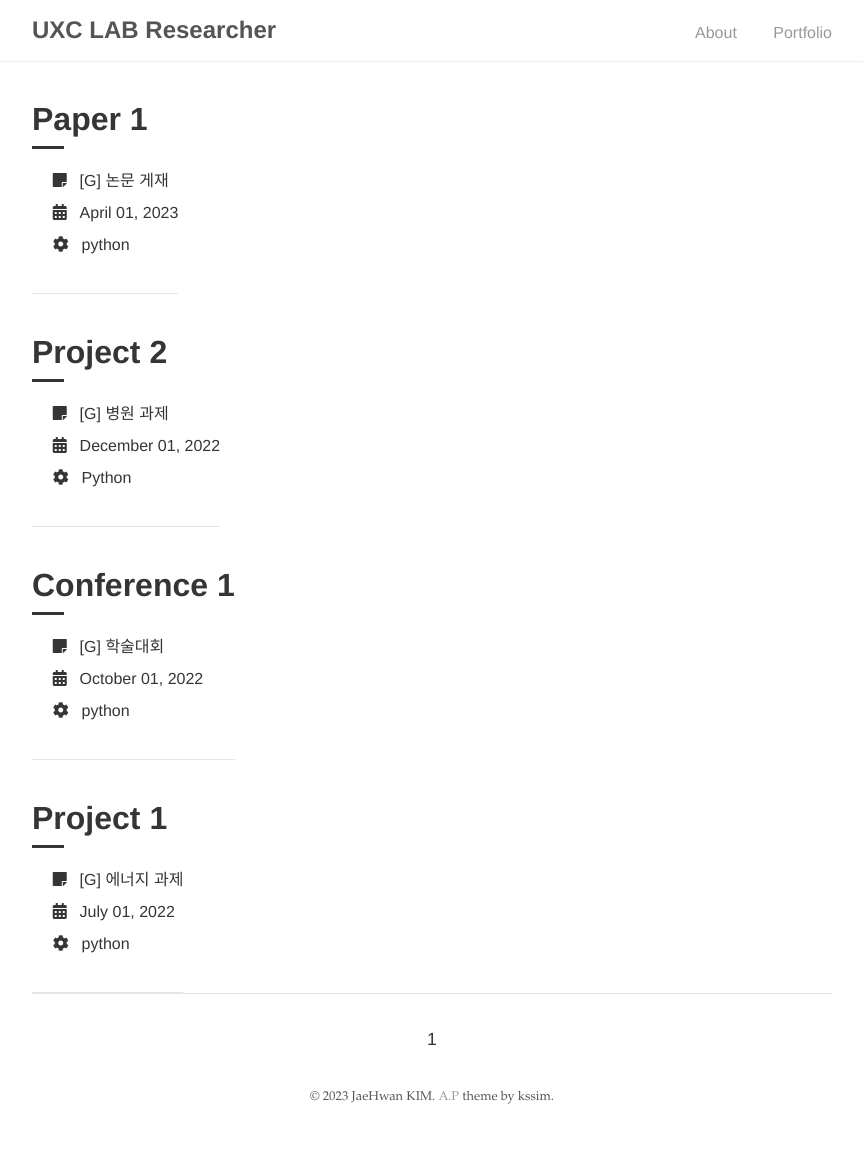
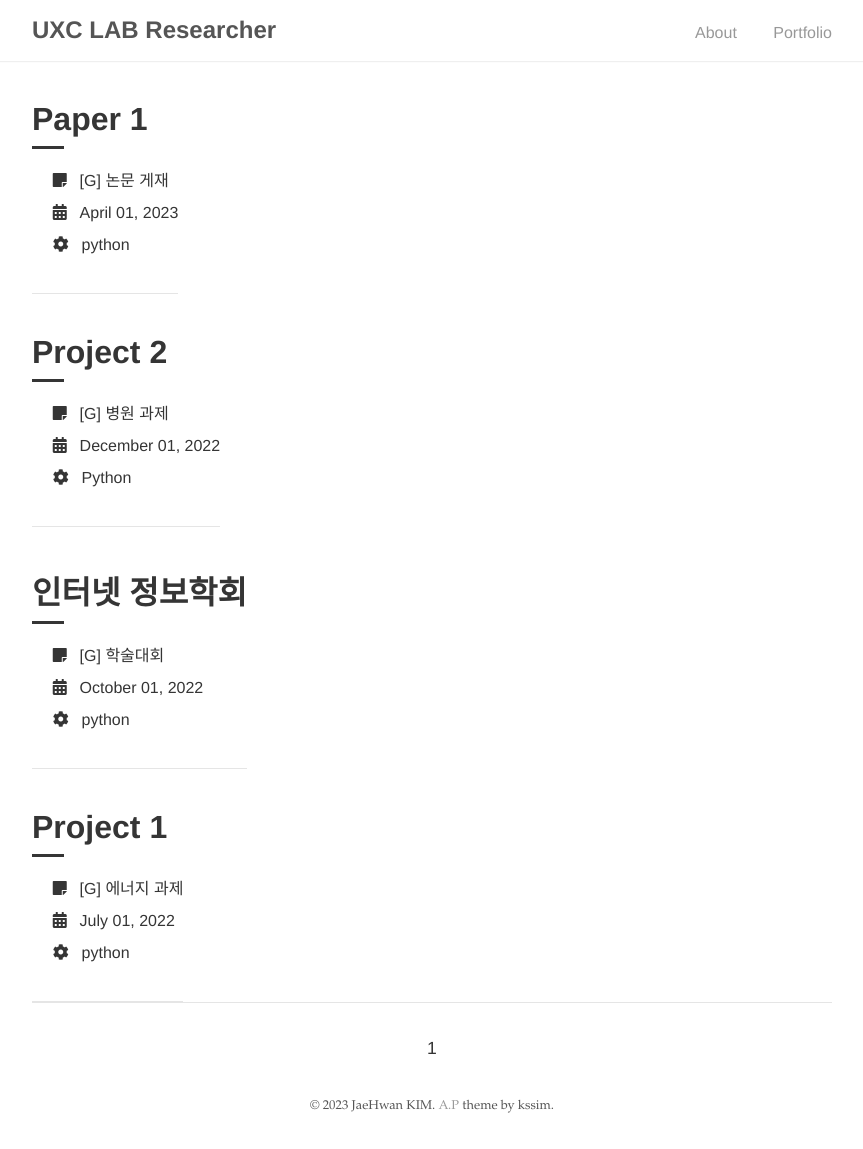
Before and after one commit to kjhwan98/kjhwan98.github.io, a Jekyll site: the page built from portfolio/index.html, in a window 1280 px wide. Shown: the whole page, without its empty margins (208-1071 px from the left). Built offline with Jekyll 4.4.1, drawn with Linux system fonts in a browser that asks for light colours; the list of posts is cut into pages by our own code.

Commit message:
Update 2022-10-01-Conference.md

```diff
--- a/_posts/2022-10-01-Conference.md
+++ b/_posts/2022-10-01-Conference.md
@@ -1,6 +1,6 @@
 ---
 layout: post
-title: "Conference 1"
+title: "인터넷 정보학회"
 info: "학술대회"
 tech: "python"
 type: G
```
